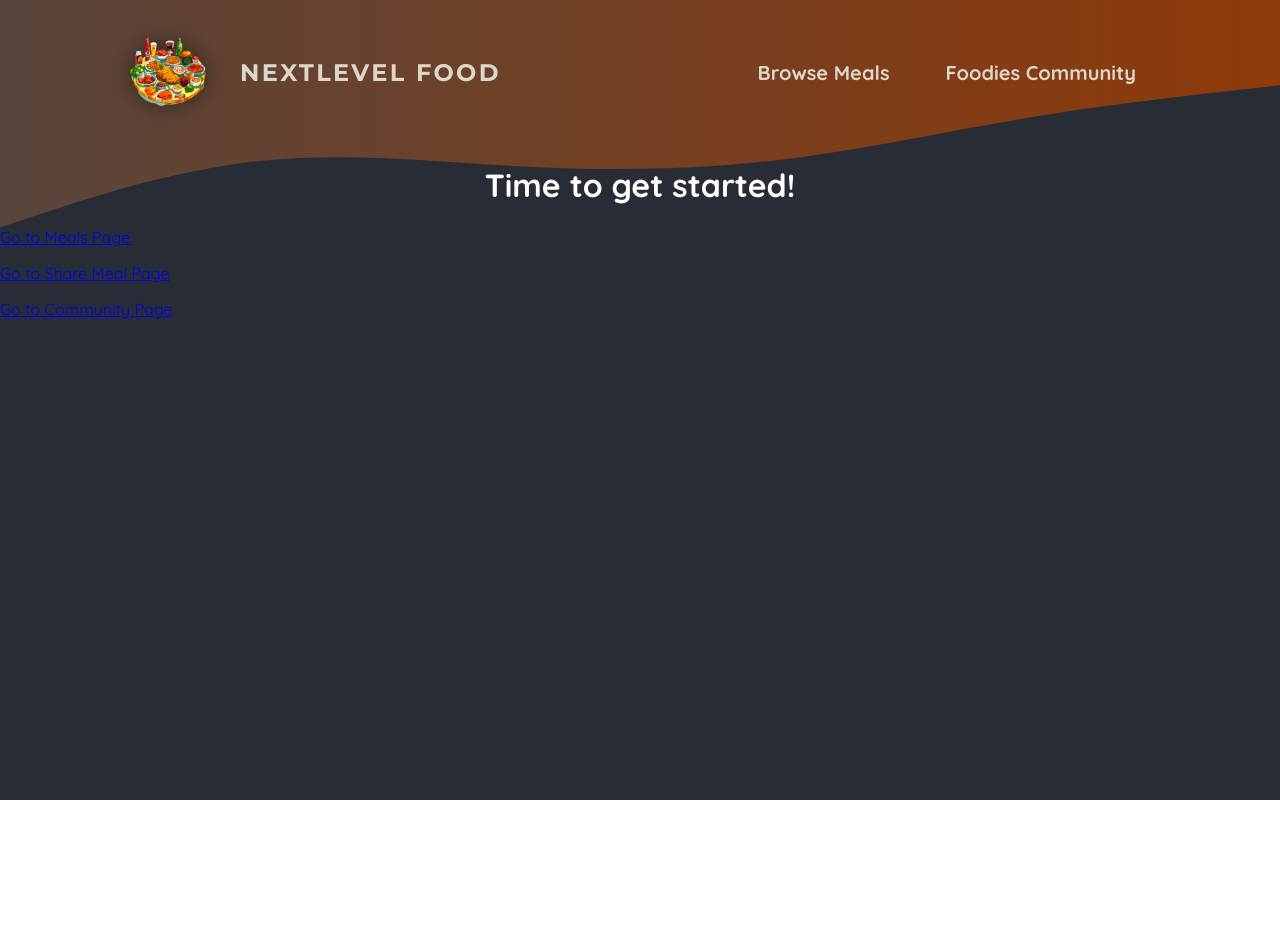
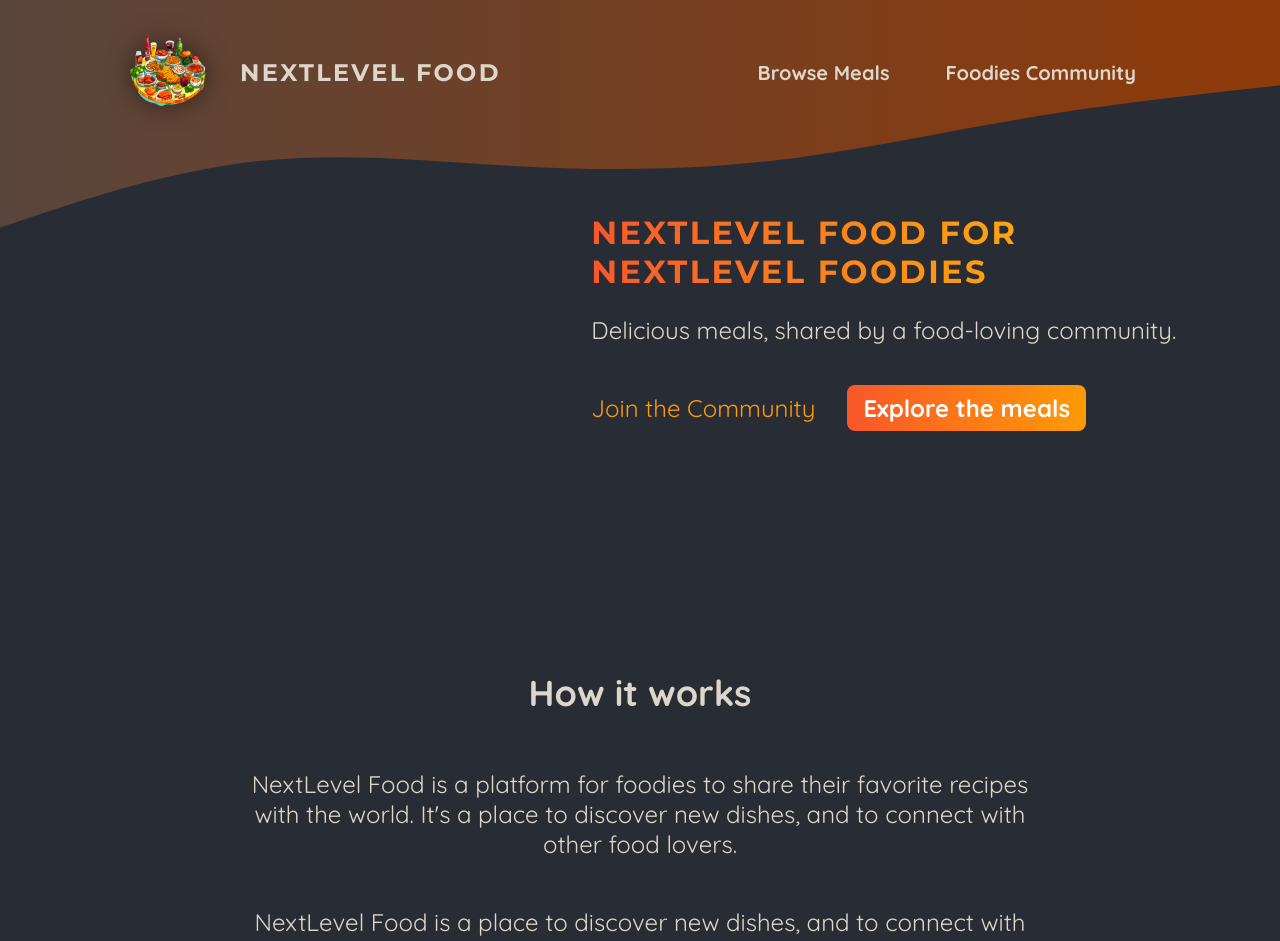
Before and after one commit to Gudratliishere/foodies, a Next.js app: page / in a window 1280 px wide. Shown: the top 941 px of the page. Before the commit the page ends 800 px from the top, so only its background shows below. Built offline with nearby package versions, Linux system fonts and the light colour scheme.

Commit message:
445: populate the starting page content

```diff
--- a/app/page.js
+++ b/app/page.js
@@ -1,20 +1,51 @@
+import styles from './page.module.css';
 import Link from "next/link";
 
 export default function Home() {
     return (
+        <>
+            <header className={styles.header}>
+                <div className={styles.slideshow}>
+
+                </div>
+                <div>
+                    <div className={styles.hero}>
+                        <h1>NextLevel Food for NextLevel Foodies</h1>
+                        <p>Delicious meals, shared by a food-loving community.</p>
+                    </div>
+                    <div className={styles.cta}>
+                        <Link href="/community">Join the Community</Link>
+                        <Link href="/meals">Explore the meals</Link>
+                    </div>
+                </div>
+            </header>
             <main>
-      <h1 style={{ color: 'white', textAlign: 'center' }}>
-        Time to get started!
-      </h1>
+                <section className={styles.section}>
+                    <h2>How it works</h2>
                     <p>
-        <Link href="/meals">Go to Meals Page</Link>
+                        NextLevel Food is a platform for foodies to share their favorite
+                        recipes with the world. It&apos;s a place to discover new dishes, and to
+                        connect with other food lovers.
                     </p>
                     <p>
-        <Link href="/meals/share">Go to Share Meal Page</Link>
+                        NextLevel Food is a place to discover new dishes, and to connect
+                        with other food lovers.
+                    </p>
+                </section>
+
+                <section className={styles.section}>
+                    <h2>Why NextLevel Food?</h2>
+                    <p>
+                        NextLevel Food is a platform for foodies to share their favorite
+                        recipes with the world. It&apos;s a place to discover new dishes, and to
+                        connect with other food lovers.
                     </p>
                     <p>
-        <Link href="/community">Go to Community Page</Link>
+                        NextLevel Food is a place to discover new dishes, and to connect
+                        with other food lovers.
                     </p>
+                </section>
             </main>
+        </>
     );
 }
--- /dev/null
+++ b/app/page.module.css
@@ -0,0 +1,75 @@
+.header {
+    display: flex;
+    gap: 3rem;
+    margin: 3rem auto;
+    width: 90%;
+    max-width: 75rem;
+}
+
+.slideshow {
+    width: 40rem;
+    height: 25rem;
+}
+
+.hero {
+    color: #ddd6cb;
+    font-size: 1.5rem;
+}
+
+.hero h1 {
+    font-size: 2rem;
+    font-weight: bold;
+    font-family: 'Montserrat', sans-serif;
+    letter-spacing: 0.15rem;
+    text-transform: uppercase;
+    background: linear-gradient(90deg, #f9572a, #ffc905);
+    background-clip: text;
+    -webkit-background-clip: text;
+    -webkit-text-fill-color: transparent;
+}
+
+.cta {
+    font-size: 1.5rem;
+    display: flex;
+    gap: 1rem;
+}
+
+.cta a {
+    display: inline-block;
+    margin-top: 1rem;
+    padding: 0.5rem 1rem;
+    border-radius: 0.5rem;
+    background: linear-gradient(90deg, #f9572a, #ff9b05);
+    color: #ffffff;
+    font-weight: bold;
+    text-decoration: none;
+}
+
+.cta a:hover,
+.cta a:active {
+    background: linear-gradient(90deg, #fd4715, #f9b241);
+}
+
+.cta a:first-child {
+    background: transparent;
+    font-weight: normal;
+    color: #ff9b05;
+    padding-left: 0;
+}
+
+.cta a:first-child:hover,
+.cta a:first-child:active {
+    background: transparent;
+    color: #f9b241;
+}
+
+.section {
+    display: flex;
+    flex-direction: column;
+    color: #ddd6cb;
+    font-size: 1.5rem;
+    max-width: 50rem;
+    width: 90%;
+    margin: 2rem auto;
+    text-align: center;
+}
```
Lines whose indentation alone changed are shown as unchanged.
